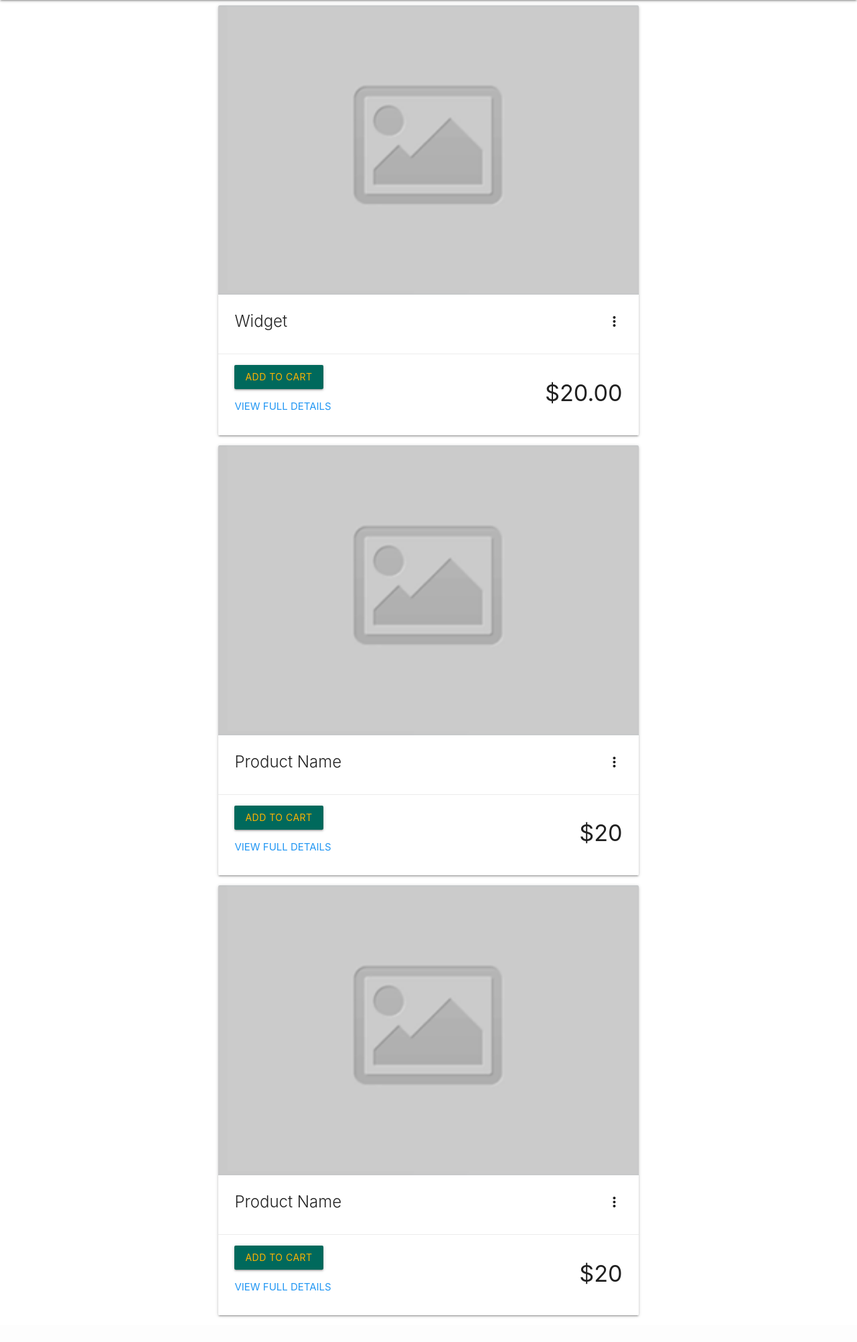
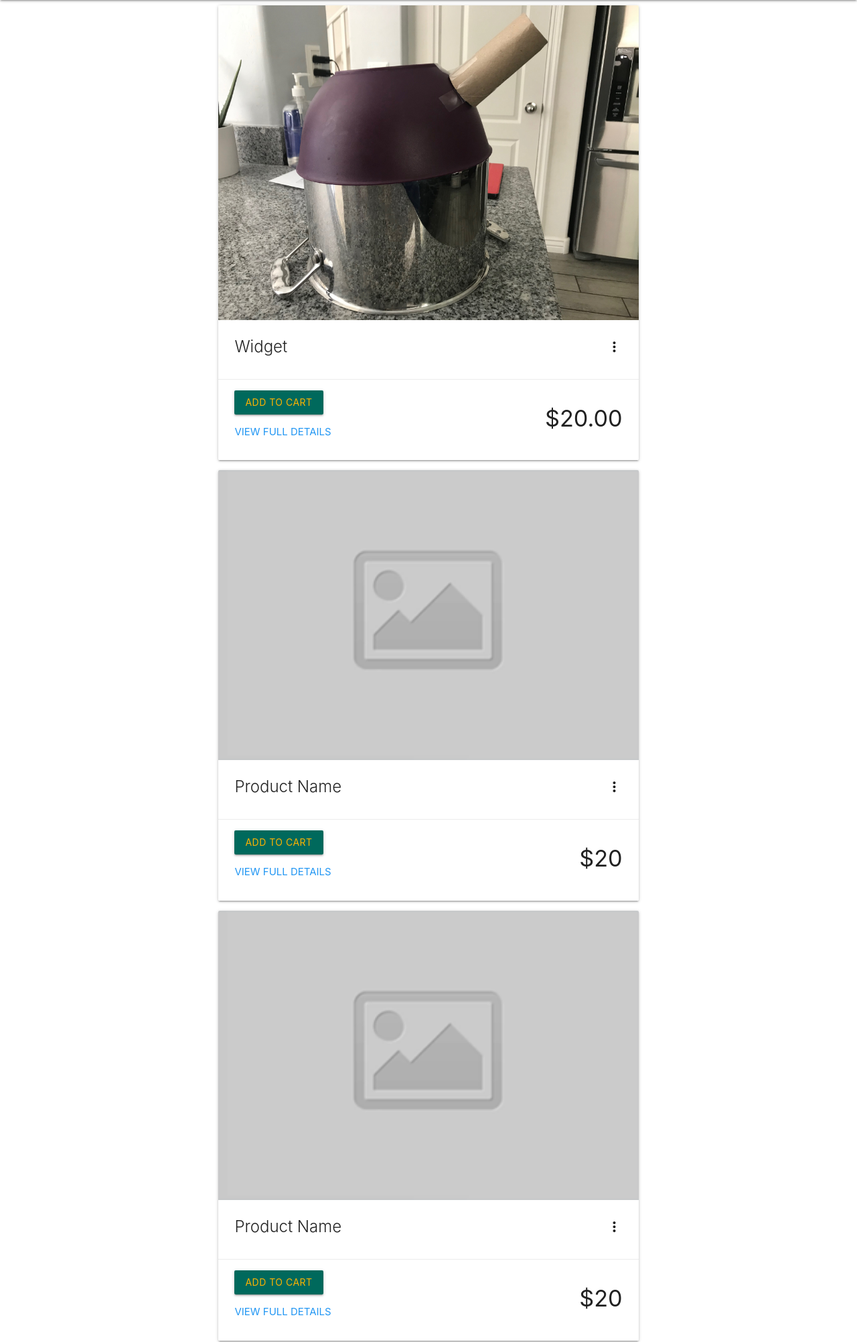
Before and after one commit to projects-algos-june/SJTT_Group_Project, a Django app: page / in a window 1280 px wide. Shown: the part 64-2068 px from the top of the page at 67% size. Before the commit the page ends 2031 px from the top, so only its background shows below. Run offline with Django 3.2, Linux system fonts and the light colour scheme; data comes from the database, SQL or seed files in the repository.

Commit message:
photo for widget

```diff
--- a/store/templates/store/store.html
+++ b/store/templates/store/store.html
@@ -16,7 +16,7 @@
         {% for product in products %}
         <div class="card">
             <div class="card-image waves-effect waves-block waves-light">
-              <img class="activator" src="{% static 'images/placeholder.png' %}">
+              <img class="activator" src="{% static 'images/IMG_2.jpeg' %}">
             </div>
             <div class="card-content">
               <span class="card-title activator grey-text text-darken-4">{{product.name}}<i class="material-icons right">more_vert</i></span>
```
Also changed, not shown: store/static/images/IMG_2.jpeg (added).
